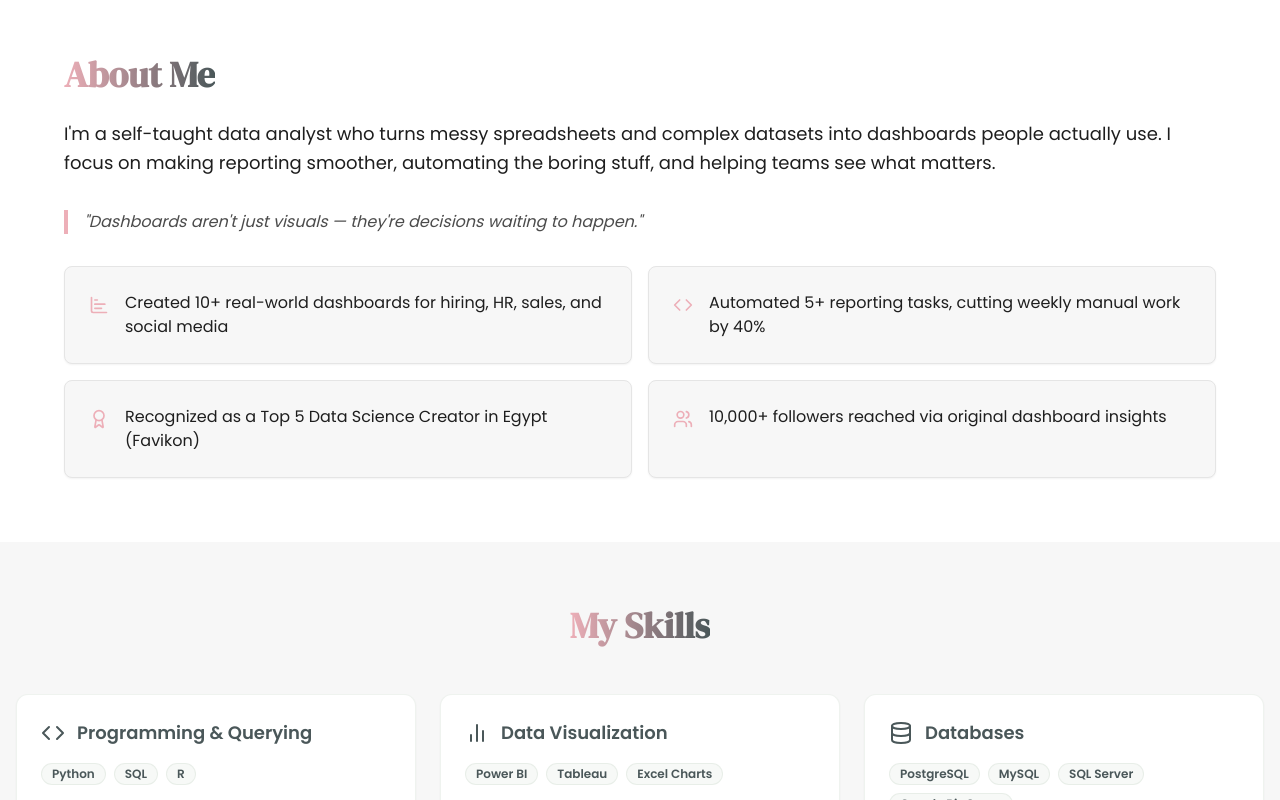
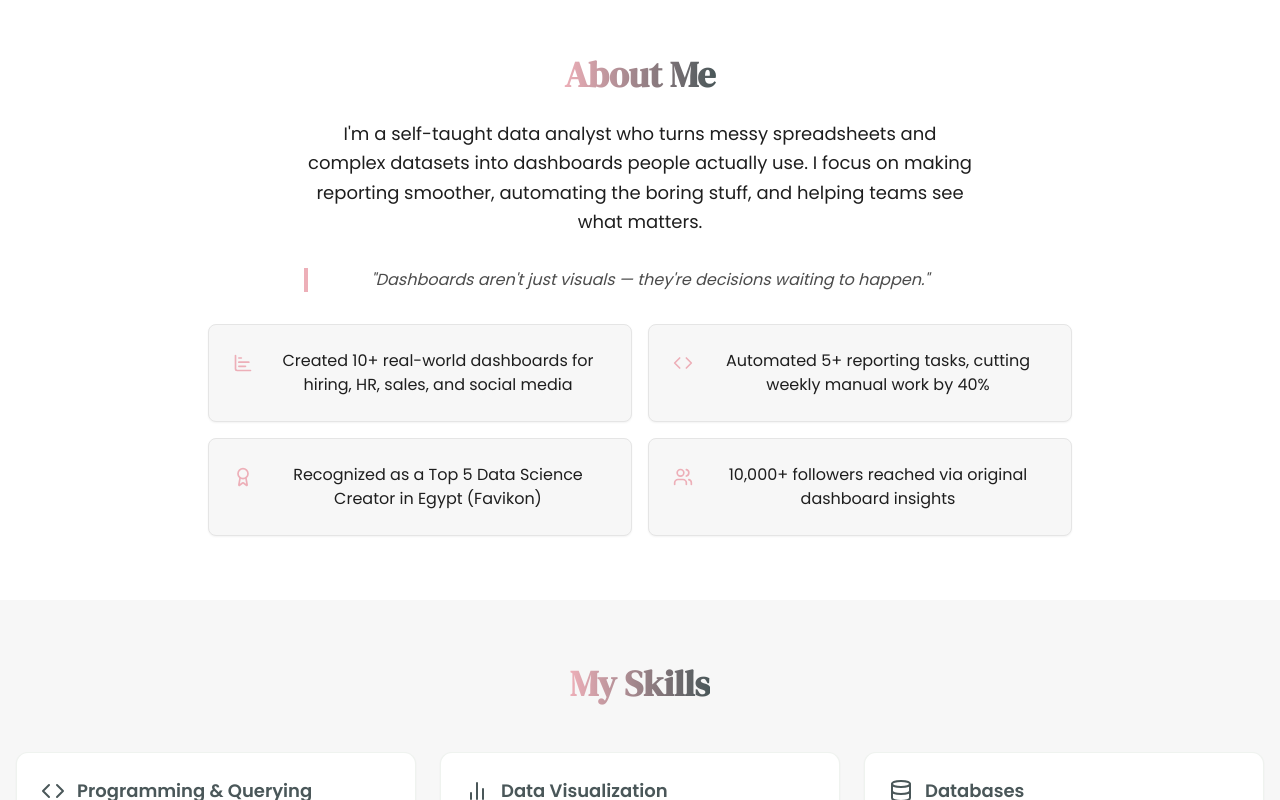
Before and after one commit to Sohila-Khaled-Abbas/sohila-data-showcase, a React (Vite) app: page / in a window 1280 px wide. Shown: the part 809-1609 px from the top of the page. Built offline with nearby package versions, Linux system fonts and the light colour scheme.

Commit message:
Center About Me section
Center the About Me section content.

```diff
--- a/src/components/About.tsx
+++ b/src/components/About.tsx
@@ -4,26 +4,26 @@ import { Briefcase, ChartBar, Users, Award, Code } from "lucide-react";
 
 const About = () => {
   return (
-    <section id="about" className="py-16 bg-background dark:bg-background-dark">
-      <div className="container mx-auto px-4">
-        <div className="max-w-6xl mx-auto">
+    <section id="about" className="py-16 bg-background dark:bg-background-dark flex justify-center items-center">
+      <div className="container max-w-4xl px-4 w-full">
+        <div className="text-center">
           {/* Intro Text */}
           <div className="mb-8">
-            <h2 className="text-3xl md:text-4xl font-bold mb-6 font-logo">
+            <h2 className="text-3xl md:text-4xl font-bold mb-6 font-logo text-center">
               <span className="gradient-text">About Me</span>
             </h2>
-            <p className="text-foreground dark:text-foreground-dark text-lg leading-relaxed mb-6">
+            <p className="text-foreground dark:text-foreground-dark text-lg leading-relaxed mb-6 text-center max-w-2xl mx-auto">
               I'm a self-taught data analyst who turns messy spreadsheets and complex datasets
               into dashboards people actually use. I focus on making reporting smoother, automating
               the boring stuff, and helping teams see what matters.
             </p>
-            <blockquote className="border-l-4 border-accent dark:border-accent pl-4 italic text-foreground/80 dark:text-foreground-dark/80 my-8">
+            <blockquote className="border-l-4 border-accent dark:border-accent pl-4 italic text-foreground/80 dark:text-foreground-dark/80 my-8 max-w-2xl mx-auto text-center">
               "Dashboards aren't just visuals — they're decisions waiting to happen."
             </blockquote>
           </div>
 
           {/* Highlight Cards */}
-          <div className="grid grid-cols-1 md:grid-cols-2 gap-4">
+          <div className="grid grid-cols-1 md:grid-cols-2 gap-4 justify-center">
             <Card className="bg-card dark:bg-card-dark shadow-sm">
               <CardContent className="pt-6">
                 <div className="flex items-start gap-4">
```
